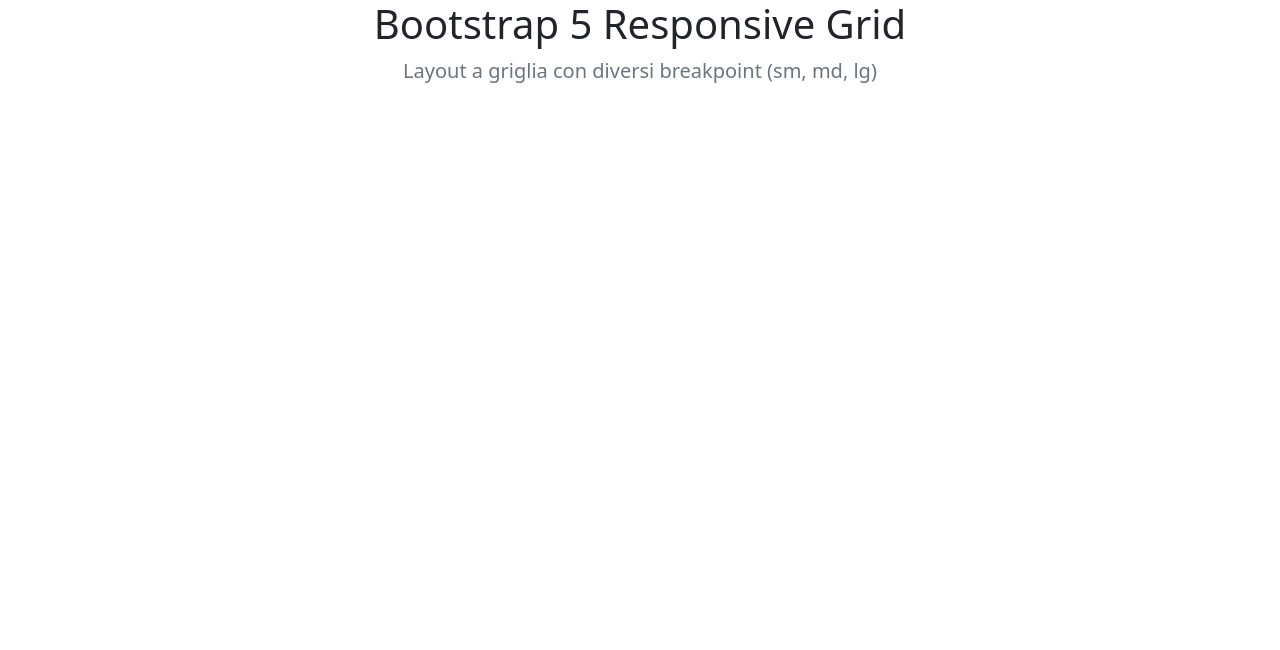
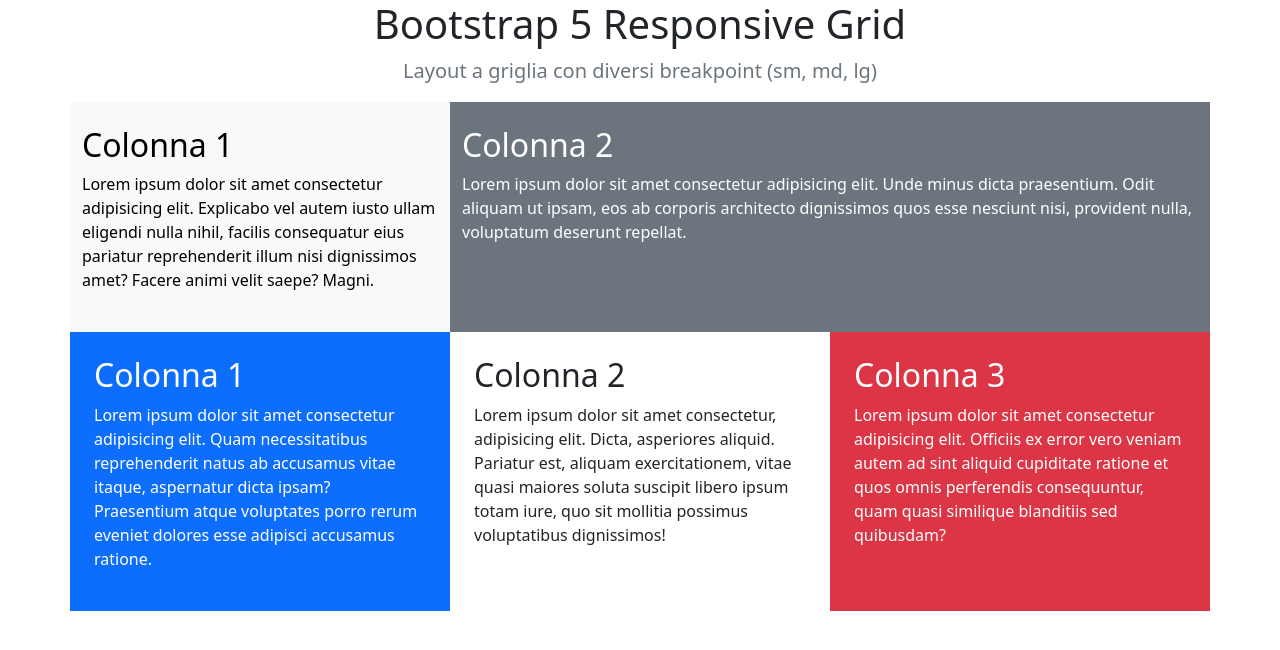
Before and after one commit to DGONNE/htmlcss-bootstrap-layout, a plain HTML site: page index.html in a window 1280 px wide. Drawn offline with nearby package versions, Linux system fonts and the light colour scheme.

Commit message:
feat: first container

```diff
--- a/index.html
+++ b/index.html
@@ -12,7 +12,34 @@
             <h1>Bootstrap 5 Responsive Grid</h1>
             <p class="fs-5 text-secondary">Layout a griglia con diversi breakpoint (sm, md, lg)</p>
         </div>
-        <section class="row"></section>
+
+        <section class="row">
+            <div class="col-md-6 col-lg-4 text-bg-light py-4">
+                <h2>Colonna 1</h2>
+                <p>Lorem ipsum dolor sit amet consectetur adipisicing elit. Explicabo vel autem iusto ullam eligendi nulla nihil, facilis consequatur eius pariatur reprehenderit illum nisi dignissimos amet? Facere animi velit saepe? Magni.</p>
+            </div>
+            <div class="col-md-6 col-lg-8 text-bg-secondary py-4">
+                <h2>Colonna 2</h2>
+                <p>Lorem ipsum dolor sit amet consectetur adipisicing elit. Unde minus dicta praesentium. Odit aliquam ut ipsam, eos ab corporis architecto dignissimos quos esse nesciunt nisi, provident nulla, voluptatum deserunt repellat.</p>
+            </div>
+        </section>
+
+        <section class="row">
+            <div class="col-6 col-md-4 text-bg-primary p-4">
+                <h2>Colonna 1</h2>
+                <p>Lorem ipsum dolor sit amet consectetur adipisicing elit. Quam necessitatibus reprehenderit natus ab accusamus vitae itaque, aspernatur dicta ipsam? Praesentium atque voluptates porro rerum eveniet dolores esse adipisci accusamus ratione.</p>
+            </div>
+            <div class="col-6 col-md-4 text-bg-succes p-4">
+                <h2>Colonna 2</h2>
+                <p>Lorem ipsum dolor sit amet consectetur, adipisicing elit. Dicta, asperiores aliquid. Pariatur est, aliquam exercitationem, vitae quasi maiores soluta suscipit libero ipsum totam iure, quo sit mollitia possimus voluptatibus dignissimos!</p>
+            </div>
+            <div class="col-md-4 text-bg-danger p-4">
+                <h2>Colonna 3</h2>
+                <p>Lorem ipsum dolor sit amet consectetur adipisicing elit. Officiis ex error vero veniam autem ad sint aliquid cupiditate ratione et quos omnis perferendis consequuntur, quam quasi similique blanditiis sed quibusdam?</p>
+            </div>
+        </section>
+
+
     </div>
     <script src="https://cdn.jsdelivr.net/npm/bootstrap@5.3.3/dist/js/bootstrap.bundle.min.js" integrity="sha384-YvpcrYf0tY3lHB60NNkmXc5s9fDVZLESaAA55NDzOxhy9GkcIdslK1eN7N6jIeHz" crossorigin="anonymous"></script>
   </body>
```
